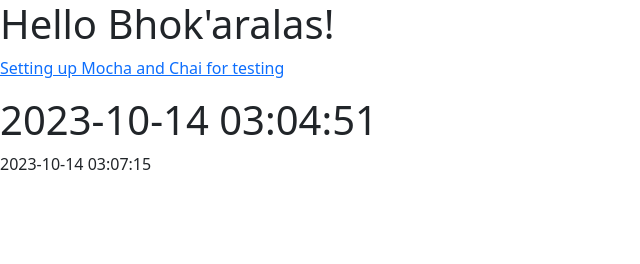
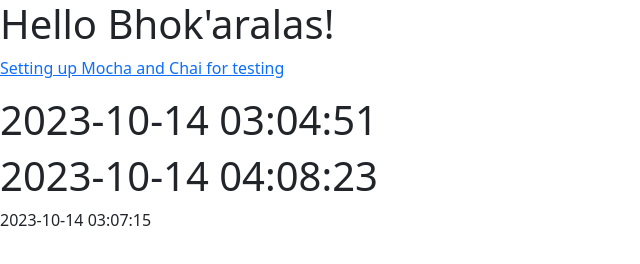
Before and after one commit to TeglonDiogenes/teglondiogenes.github.io, an Eleventy site: page index.md in a window 1280 px wide. Shown: the whole page, without its empty margins (0-640 px from the left). Built offline with nearby package versions, Linux system fonts and the light colour scheme; Eleventy itself is replaced by a stand-in of ours; files that its build step writes are made by us from their sources.

Commit message:
--wip-- [skip ci]

```diff
--- a/index.md
+++ b/index.md
@@ -8,3 +8,5 @@ title: Nildacha
 [Setting up Mocha and Chai for testing](/mocha-chai-setup)
 
 # 2023-10-14 03:04:51
+
+# 2023-10-14 04:08:23
```
